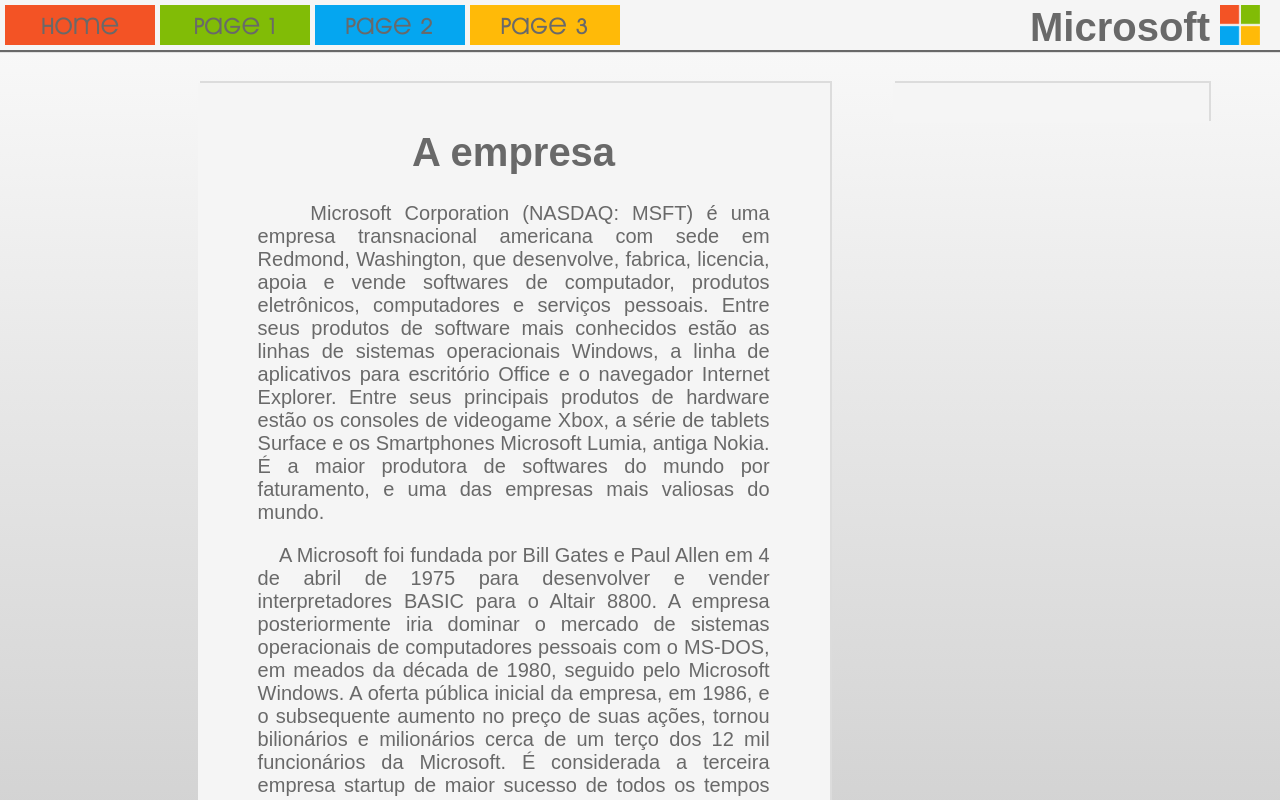
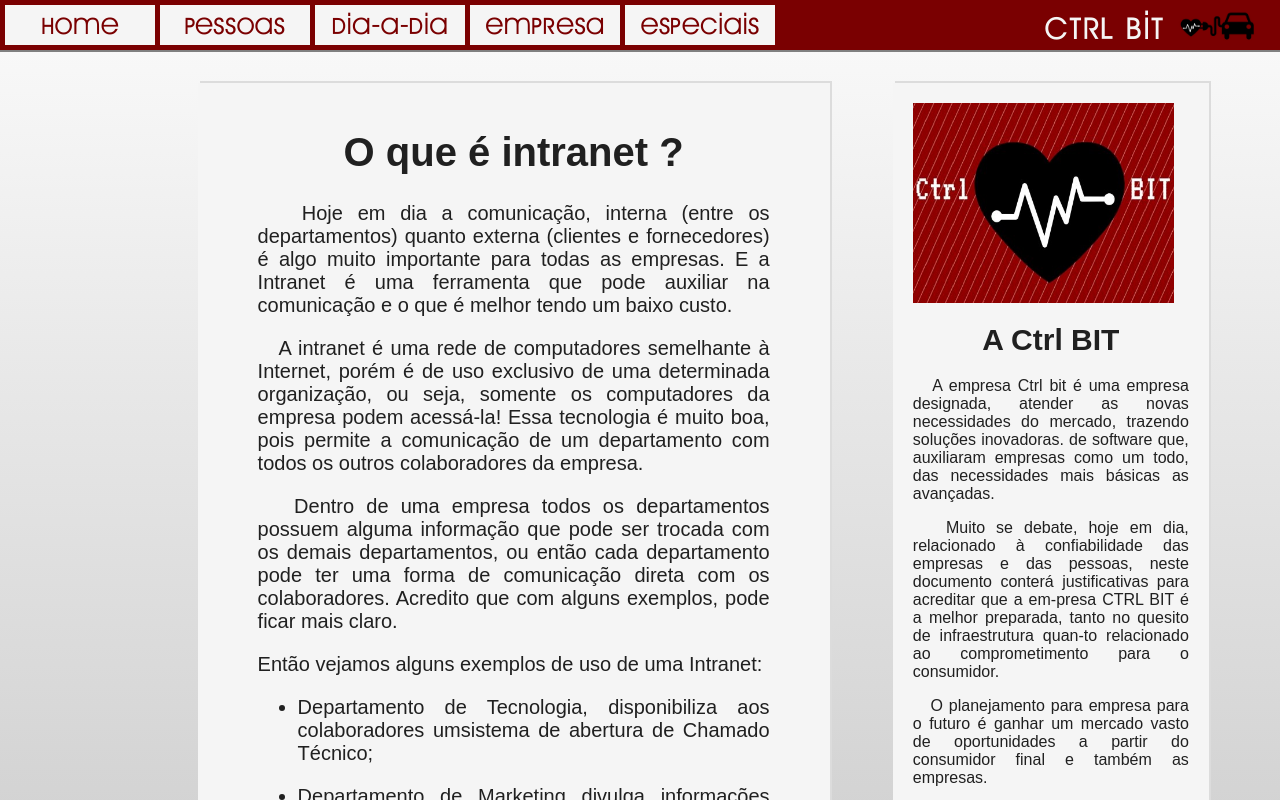
Before and after one commit to lucascaetanosantos/htmlcursoti, a plain HTML site: page HTMLPROJ/public_html/index.html in a window 1280 px wide. Shown: the top 800 px of the page. Drawn offline with Linux system fonts and the light colour scheme.

Commit message:
Mudança para Ctrl BIT

```diff
--- a/HTMLPROJ/public_html/index.html
+++ b/HTMLPROJ/public_html/index.html
@@ -1,11 +1,11 @@
 <!DOCTYPE html>
 <html>
     <head>
-        <title>Microsoft :: Intranet</title>
+        <title>Ctrl BIT :: Intranet</title>
         <meta charset="UTF-8">
         <meta name="viewport" content="width=device-width, initial-scale=1.0">
         <style type="text/css">@import "style.css" </style>
-        <link rel="shortcut icon" type="image/x-icon" href="imagens/IcoSite.ico">
+        <link rel="shortcut icon" type="image/x-icon" href="imagens/IcoCB.png">
 
     </head>
 
@@ -13,84 +13,163 @@
         <div class="back"></div>
         <div class="cabecalho">
             <a href="index.html">
-                <div class="bot" style="background-color:#F35325">
+                <div class="bot">
                     Home
                 </div>
             </a>
             <a href="Pag1.html">
-                <div class="bot" style="background-color:#81BC06">
-                    Page 1
+                <div class="bot">
+                    Pessoas
                 </div>
             </a>
             <a href="Pag2.html">
-                <div class="bot" style="background-color:#05A6F0">
-                    Page 2
+                <div class="bot">
+                    Dia-a-dia
                 </div>
             </a>
             <a href="Pag3.html">
-                <div class="bot" style="background-color:#FFBA08">
-                    Page 3
+                <div class="bot">
+                    Empresa
                 </div>
             </a>
-            <div class="logoMS"></div>
-            <div class="logo">Microsoft</div>
+            <a href="Pag4.html">
+                <div class="bot">
+                    Especiais
+                </div>
+            </a>
+            <div class="logoCB"></div>
+            <div class="logo">Ctrl BIT</div>
         </div>
 
 
         <div class="corpo">
             <div class="textoAp">
-                <h1 align="center">A empresa</h1>
+                <h1 align="center">O que é intranet ?</h1>
                 <p>
-                    &nbsp; &nbsp; Microsoft Corporation (NASDAQ: MSFT) é uma empresa
-                    transnacional americana com sede em Redmond, Washington,
-                    que desenvolve, fabrica, licencia, apoia e vende softwares
-                    de computador, produtos eletrônicos, computadores e serviços
-                    pessoais. Entre seus produtos de software mais conhecidos estão
-                    as linhas de sistemas operacionais Windows, a linha de
-                    aplicativos para escritório Office e o navegador Internet
-                    Explorer. Entre seus principais produtos de hardware estão os
-                    consoles de videogame Xbox, a série de tablets Surface e os
-                    Smartphones Microsoft Lumia, antiga Nokia. É a maior
-                    produtora de softwares do mundo por faturamento, e uma das
-                    empresas mais valiosas do mundo.
+                    &nbsp;&nbsp Hoje em dia a comunicação, interna (entre os departamentos)
+                    quanto externa (clientes e fornecedores) é algo muito importante
+                    para todas as empresas. E a Intranet é uma ferramenta que pode
+                    auxiliar na comunicação e o que é melhor tendo um baixo custo.
                 </p>
                 <p>
-                    &nbsp; &nbsp; A Microsoft foi fundada por Bill Gates e Paul Allen em 4 de
-                    abril de 1975 para desenvolver e vender interpretadores BASIC
-                    para o Altair 8800. A empresa posteriormente iria dominar o
-                    mercado de sistemas operacionais de computadores pessoais com o
-                    MS-DOS, em meados da década de 1980, seguido pelo Microsoft
-                    Windows. A oferta pública inicial da empresa, em 1986, e o
-                    subsequente aumento no preço de suas ações, tornou bilionários
-                    e milionários cerca de um terço dos 12 mil funcionários da
-                    Microsoft. É considerada a terceira empresa startup de maior
-                    sucesso de todos os tempos em termos de capitalização de
-                    mercado, receita, crescimento e impacto cultural. Desde os
-                    anos 1990, tem diversificado cada vez mais o mercado de sistemas
-                    operacionais e tem feito uma série de aquisições de empresas.
-                    Em maio de 2011, a Microsoft adquiriu a Skype Technologies por
-                    8,5 bilhões de dólares, em sua maior aquisição até aquela data.
-                    Em 2014 também finalizou a compra da fabricante de celulares
-                    Nokia.
+                    &nbsp;&nbsp A intranet é uma rede de computadores semelhante à Internet,
+                    porém é de uso exclusivo de uma determinada organização, ou
+                    seja, somente os computadores da empresa podem acessá-la! Essa
+                    tecnologia é muito boa, pois permite a comunicação de um
+                    departamento com todos os outros colaboradores da empresa.
                 </p>
                 <p>
-                    &nbsp; &nbsp; Em 2014, a Microsoft é dominante tanto em sistemas
-                    operacionais IBM PCs compatíveis quanto em programas para
-                    escritório (este último com o Office). A empresa também
-                    produz uma grande variedade de outros softwares para
-                    desktops e servidores e é ativa em áreas como pesquisa na
-                    internet (com o Bing), indústria de videogames
-                    (com os consoles Xbox), mercado de serviços digitais
-                    (através do MSN) e de telefones celulares (através da Nokia
-                    e do Windows Phone). Em junho de 2012, a Microsoft entrou
-                    pela primeira vez no mercado de produção de computadores
-                    pessoais, com o lançamento do Surface, uma linha de
-                    computadores tablet.
+                    &nbsp;&nbsp Dentro de uma empresa todos os departamentos possuem alguma
+                    informação que pode ser trocada com os demais departamentos, ou
+                    então cada departamento pode ter uma forma de comunicação direta
+                    com os colaboradores. Acredito que com alguns exemplos, pode
+                    ficar mais claro.
+                </p>
+                <p>
+                    Então vejamos alguns exemplos de uso de uma
+                    Intranet:
+                </p>
+                <ul>
+                    <li>
+                        <p>
+                            Departamento de Tecnologia, disponibiliza aos
+                            colaboradores umsistema de abertura de Chamado Técnico;
+                        </p>
+                    </li>
+                    <li>
+                        <p>
+                            Departamento de Marketing divulga informações sobre as promoções
+                            da empresa, uso da marca etc;
+                        </p>
+                    </li>
+
+                    <li>
+                        <p>
+                            Departamento de Pessoal
+                            disponibiliza formulários de alteração de endereço, alteração de
+                            vale transporte etc;
+                        </p>
+                    </li>
+
+                    <li>
+                        <p>
+                            Departamento de RH anuncia vagas internas
+                            disponíveis;
+                        </p>
+                    </li>
+
+                    <li>
+                        <p>
+                            Financeiro disponibiliza um sistema para os demais
+                            departamentos informarem despesas etc.
+                        </p>
+                    </li>
+                </ul>
+                Esses são apenas alguns exemplos de uso de uma Intranet.
+                <p>
+                    &nbsp;&nbsp Cada responsável por
+                    departamento deve saber o que publicar para os demais
+                    colaboradores. A Intranet é o veículo de comunicação inicial
+                    para melhorar a comunicação dentro de uma empresa. Melhorando
+                    essa comunicação ela poderá ser expandida para fornecedores,
+                    criando uma Extranet. Uma intranet deve ser concebida de acordo
+                    com as necessidades da empresa ou da organização (ao nível dos
+                    serviços a implementar). Assim, a intranet não deve ser
+                    concebida só pelos informáticos da empresa, mas de acordo com um
+                    projecto que tem em conta as necessidades de todas as partes que
+                    constituem a empresa.
+                </p>
+                <p>
+                    &nbsp;&nbsp Pra que serve a intranet? Veja outra visão
+                    do usa da intranet. É uma rede particular de computadores que
+                    utiliza um protocolo de comunicação chamado TCP/IP, idêntico ao
+                    da internet. A diferença entre elas é que uma intranet pertence
+                    a uma empresa ou organização e é utilizada apenas pelos seus
+                    funcionários e pessoas externas que tenham autorização para
+                    acessá-la. Por exemplo, uma empresa montadora de veículos pode
+                    ter um site público na internet, o qual você pode acessar
+                    livremente para conhecer seus carros e até mesmo encomendar um,
+                    e ter outros sites aos quais apenas os funcionários e
+                    fornecedores da empresa têm acesso.
+                </p>
+                <p>
+                    &nbsp;&nbsp A intranet, apesar de ser
+                    considerada uma internet interna, permite que micros localizados
+                    remotamente, numa filial, acessem o conteúdo de servidores que
+                    estejam na matriz. Para evitar a intrusão em sua rede, as
+                    empresas usam um recurso chamado firewall (literalmente, parede
+                    de fogo), composto por micros com um software especial para
+                    filtrar o acesso à rede. As intranets estão rapidamente
+                    substituindo as redes locais que utilizam protocolos fechados
+                    devido ao seu baixo custo de implementação.
                 </p>
             </div>
         </div>
+
         <div class="prop">
-            <div  class="textoAp">
+            <div  class="textoAp" id="prop">
+                <div class="ImgProp">
+
+                </div>
+                <h1 align="center" id="prop">A Ctrl BIT</h1>
+                <p>
+                    &nbsp;&nbsp A empresa Ctrl bit é  uma empresa designada, atender as novas
+                    necessidades do mercado, trazendo soluções inovadoras. de
+                    software que, auxiliaram empresas como um todo, das necessidades
+                    mais básicas as avançadas.
+                </p>
+                <p>
+                    &nbsp;&nbsp Muito se debate, hoje em dia, relacionado à confiabilidade das
+                    empresas e das pessoas, neste documento conterá justificativas
+                    para acreditar que a em-presa CTRL BIT é a melhor preparada,
+                    tanto no quesito de infraestrutura quan-to relacionado ao
+                    comprometimento para o consumidor.
+                </p>
+                <p>
+                    &nbsp;&nbsp O planejamento para empresa para o futuro é ganhar um mercado
+                    vasto de oportunidades a partir do consumidor final e também as
+                    empresas.
+                </p>
 
             </div>
         </div>
--- a/HTMLPROJ/public_html/style.css
+++ b/HTMLPROJ/public_html/style.css
@@ -1,3 +1,7 @@
+*{
+    -webkit-user-select: none;
+}
+
 .back{
     float: top;
     position: fixed;
@@ -15,28 +19,30 @@
     position: fixed;
     width: 100%;
     height: 50px;
-    background: whitesmoke;
+    background: #7A0001;
     top: 0px;
     left: 0px;
-    -webkit-box-shadow: 0px 2px 1px dimgrey;
+    -webkit-box-shadow: 0px 2px 0px grey;
     z-index: 1000;
 
 }
 
 .bot{
+    background-color: whitesmoke;
     float: left;
     width: 150px;
     height: 40px;
     background-color: whitesmoke;
-    color: dimgray;
+    color: #7A0001;
     font-size: 30px;
     -webkit-transition: 0.2s;
     margin-left: 5px;
     margin-top: 5px;
 }
 .bot:hover{
-    -webkit-box-shadow: 0px 5px 0px dimgray;
+    -webkit-box-shadow: 0px 5px 0px whitesmoke;
     color: whitesmoke;
+    background-color: #4D0000;
 }
 
 .corpo{
@@ -53,28 +59,24 @@
 
 .logo{
     float: right;
-    color: dimgray;
-    font-family: Arial;
+    color: whitesmoke;
     font-size: 40px;
-    margin-top: 5px;
     margin-right: 10px;
-    font-weight: bold;
-
 }
-.logoMS{
+.logoCB{
     float: right;
-    background-image: url(imagens/MicrosoftLogo.png);
+    background-image: url(imagens/LogoCB.png);
     background-size: auto 40px;
     margin-top: 5px;
     margin-right: 20px;
-    width: 40px;
+    width: 85px;
     height: 40px;
 
 }
 .textoAp{
     float: top;
     padding: 20px 60px;
-    color: dimgray;
+    color: #202020;
     font-family: arial;
     font-size: 20px;
     text-align: justify;
@@ -100,8 +102,27 @@
     bottom: 0px;
     width: 100%;
     height: 60px;
-    background: gray;
+    background: #7A0001;
 }
+
+.textoAp#prop{
+    padding: 20px 20px;
+    font-size: 16px;
+}
+
+h1#prop{
+    font-size: 30px;
+}
+
+.ImgProp{
+    background-image: url(imagens/CtrlBITimagem.jpg);
+    background-size: 100% 100%;
+    width: 80%;
+    height: 160px;
+    padding: 20px 20px;
+
+}
+
 @font-face {
     font-family: "Arrie";
     src: url("fontes/ArrieGarde.ttf");
```
Also changed, not shown: HTMLPROJ/public_html/Pag1.html (+16 -13 lines), HTMLPROJ/public_html/Pag2.html (+16 -12 lines), HTMLPROJ/public_html/Pag3.html (+16 -11 lines), HTMLPROJ/public_html/Pag4.html (added, +56 -0 lines), HTMLPROJ/public_html/imagens/CtrlBITimagem.jpg (added), HTMLPROJ/public_html/imagens/IcoCB.png (added), HTMLPROJ/public_html/imagens/IcoSite.ico (deleted), HTMLPROJ/public_html/imagens/IconeFacebook.png (deleted), HTMLPROJ/public_html/imagens/IconeFacebookSelec.png (deleted), HTMLPROJ/public_html/imagens/LogoCB.png (added), HTMLPROJ/public_html/imagens/MicrosoftLogo.png (deleted).
